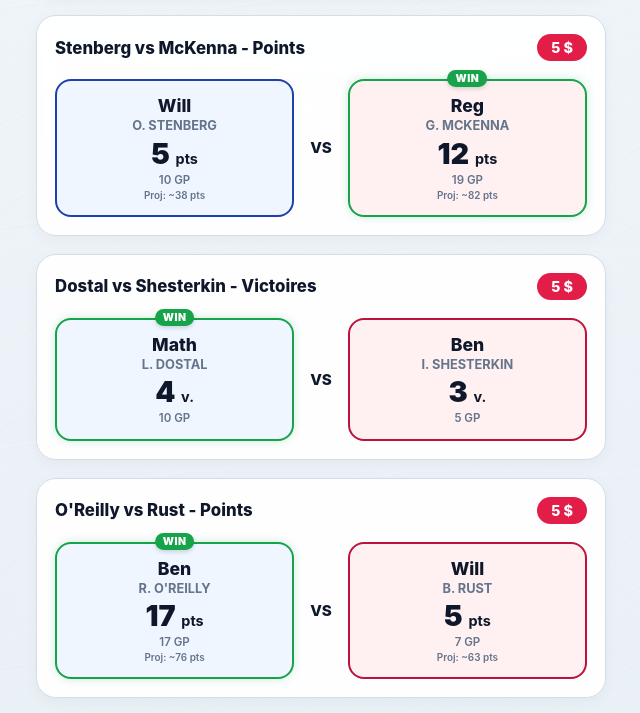
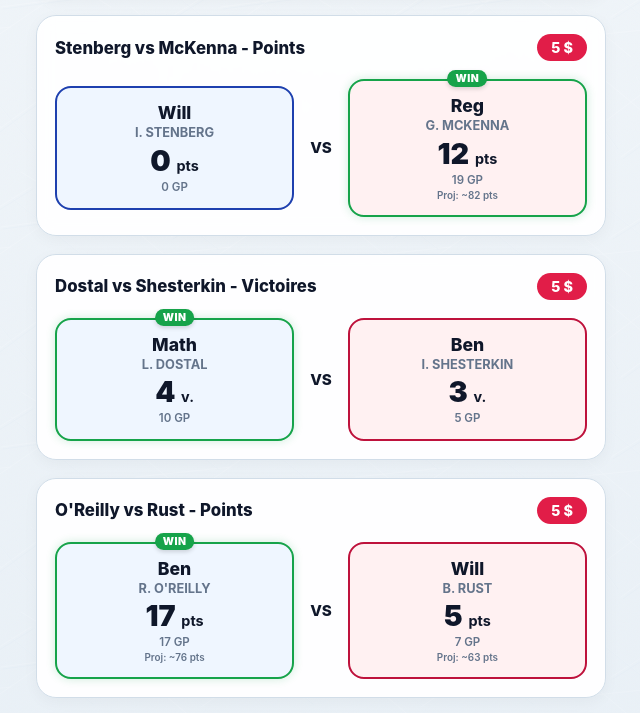
Before and after one commit to bath-ieu/NHL-Bet-2k27, a plain HTML site: page index.html in a window 1280 px wide. Shown: the part 3233-3946 px from the top of the page, without its empty margins (319-959 px from the left). Drawn offline with Linux system fonts and the light colour scheme.

Commit message:
Update player name and ID for bet-11

```diff
--- a/index.html
+++ b/index.html
@@ -619,7 +619,7 @@
         id: "bet-11",
         stake: 5,
         type: "H2H",
-        p1: { name: "Will", player: "Otto Stenberg", playerId: "8484230" },
+        p1: { name: "Will", player: "Ivar Stenberg", playerId: "8486103" },
         p2: { name: "Reg", player: "Gavin McKenna", playerId: "8486067" }
       },
       {
```
